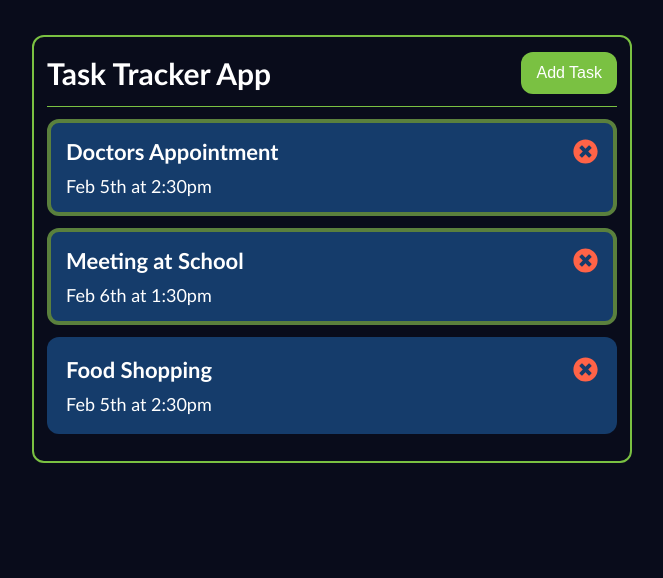
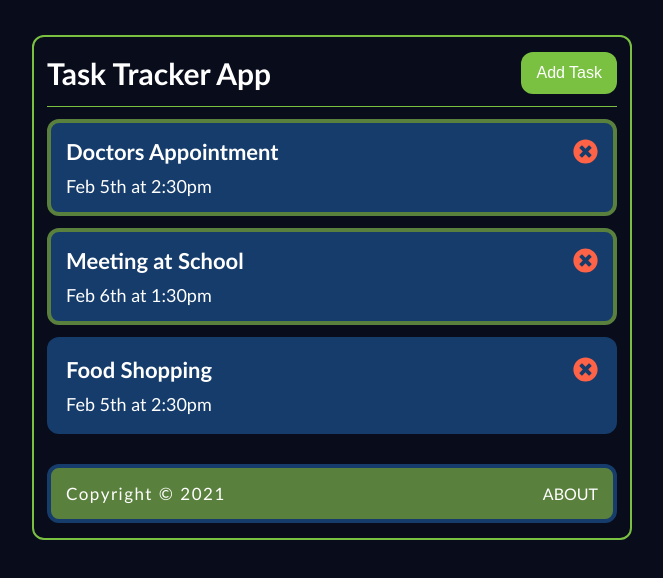
Before and after one commit to Dmytro1991ua/react-task-tracker-app, a React (Create React App) app: page /#/ in a window 1280 px wide. Shown: the top 578 px of the page, without its empty margins (308-971 px from the left). Built offline with nearby package versions, Linux system fonts and the light colour scheme.

Commit message:
added Footer and About components and react router to conne t Footer with an About component

```diff
--- a/package.json
+++ b/package.json
@@ -10,6 +10,7 @@
     "react": "^17.0.1",
     "react-dom": "^17.0.1",
     "react-icons": "^4.1.0",
+    "react-router-dom": "^5.2.0",
     "react-scripts": "4.0.1",
     "web-vitals": "^0.2.4"
   },
--- a/public/index.html
+++ b/public/index.html
@@ -2,14 +2,12 @@
 <html lang="en">
   <head>
     <meta charset="utf-8" />
-    <link rel="icon" href="%PUBLIC_URL%/favicon.ico" />
     <meta name="viewport" content="width=device-width, initial-scale=1" />
     <meta name="theme-color" content="#000000" />
     <meta
       name="description"
       content="Web site created using create-react-app"
     />
-    <link rel="apple-touch-icon" href="%PUBLIC_URL%/logo192.png" />
     <link rel="manifest" href="%PUBLIC_URL%/manifest.json" />
     <title>React Task Tracker App</title>
   </head>
--- a/src/App.js
+++ b/src/App.js
@@ -1,64 +1,93 @@
-import styles from './App.module.css';
-import Header from './components/Header/Header';
-import { useState } from 'react'
-import Tasks from './components/Tasks/Tasks';
-import AddTaskForm from './components/AddTaskForm/AddTaskForm';
+import styles from "./App.module.css";
+import Header from "./components/Header/Header";
+import { useState } from "react";
+import Tasks from "./components/Tasks/Tasks";
+import AddTaskForm from "./components/AddTaskForm/AddTaskForm";
+import Footer from "./components/Footer/Footer";
+import { HashRouter as Router, Route } from "react-router-dom";
+import About from "./components/About/About";
 
 function App() {
-  const [tasks, setTasks] = useState(([
+  const [tasks, setTasks] = useState([
     {
       id: 1,
-      text: 'Doctors Appointment',
-      date: 'Feb 5th at 2:30pm',
-      reminder: true
+      text: "Doctors Appointment",
+      date: "Feb 5th at 2:30pm",
+      reminder: true,
     },
     {
       id: 2,
-      text: 'Meeting at School',
-      date: 'Feb 6th at 1:30pm',
-      reminder: true
+      text: "Meeting at School",
+      date: "Feb 6th at 1:30pm",
+      reminder: true,
     },
     {
       id: 3,
-      text: 'Food Shopping',
-      date: 'Feb 5th at 2:30pm',
-      reminder: false
+      text: "Food Shopping",
+      date: "Feb 5th at 2:30pm",
+      reminder: false,
     },
-  ]))
+  ]);
 
   const [showAddedTask, setShowAddedTask] = useState(false);
 
   const handleClick = () => setShowAddedTask(!showAddedTask);
 
-  const addTask = (task) => { // task === object
+  const addTask = (task) => {
+    // task === object
     // set a random id
     const id = Math.floor(Math.random() * 10000);
-    const newTask = { id, ...task }
-    setTasks([...tasks, newTask])
+    const newTask = { id, ...task };
+    setTasks([...tasks, newTask]);
   };
 
   const deleteTask = (id) => {
-    setTasks(tasks.filter(task => task.id !== id));
+    setTasks(tasks.filter((task) => task.id !== id));
   };
 
   // toggle task reminder on click
   const toggleTaskReminder = (id) => {
-    setTasks(tasks.map(task =>
-      task.id === id ? { ...task, reminder: !task.reminder } : task));
+    setTasks(
+      tasks.map((task) =>
+        task.id === id ? { ...task, reminder: !task.reminder } : task
+      )
+    );
   };
 
   return (
+    <Router>
       <div className={styles.wrapper}>
-      <section className={styles['task-tracker']}>
+        <section className={styles["task-tracker"]}>
           <div className={styles.container}>
             <div className={styles["task-tracker-body"]}>
               <Header onClick={handleClick} showAddedTask={showAddedTask} />
+              <Route
+                path="/"
+                exact
+                render={() => (
+                  <>
                     {showAddedTask && <AddTaskForm addTask={addTask} />}
-            {tasks.length > 0 ? <Tasks tasks={tasks} setTasks={setTasks} deleteTask={deleteTask} onToggle={toggleTaskReminder} /> : "No tasks to show"}
+                    {tasks.length > 0 ? (
+                      <Tasks
+                        tasks={tasks}
+                        setTasks={setTasks}
+                        deleteTask={deleteTask}
+                        onToggle={toggleTaskReminder}
+                      />
+                    ) : (
+                      "No tasks to show"
+                    )}
+                  </>
+                )}
+              />
+
+              <Route path="/about" component={About} />
+              <Footer />
             </div>
           </div>
         </section>
       </div>
+    </Router>
   );
 }
 
--- /dev/null
+++ b/src/components/About/About.js
@@ -0,0 +1,20 @@
+import React from "react";
+import styles from "./About.module.css";
+import { Link } from "react-router-dom";
+
+const About = () => {
+  return (
+    <div className={styles.about}>
+      <p className={styles.info}>
+        Task Tracker App is quite useful and efficient for those who would like
+        to keep abreast with their busy daily life by adding new, sometimes
+        elaborate tasks and be able to not forget them
+      </p>
+      <Link to="/" className={styles.link}>
+        Go Back
+      </Link>
+    </div>
+  );
+};
+
+export default About;
--- /dev/null
+++ b/src/components/About/About.module.css
@@ -0,0 +1,23 @@
+.about {
+  padding: 1.5rem;
+  margin-top: 1.5rem;
+  background-color: #5a803d;
+  border: 4px solid #153c6b;
+}
+.info {
+   margin-bottom: 1.2rem;
+   font-size: 1.7rem;
+   line-height: 1.3;
+}
+.link {
+   display: inline-block;
+   padding: 1.2rem 1.8rem;
+   background-color: #153c6b;
+   border-radius: 1.2rem;
+   color: #ffffff;
+   text-transform: uppercase;
+   transition: all .3s ease-in-out;
+}
+.link:hover {
+   background-color:  #090c1b;
+}
--- /dev/null
+++ b/src/components/Footer/Footer.js
@@ -0,0 +1,14 @@
+import React from 'react'
+import styles from './Footer.module.css'
+import { Link } from "react-router-dom";
+
+const Footer = () => {
+   return (
+     <footer className={styles.footer}>
+         <p className={styles.copyright}>Copyright &copy; 2021</p>
+         <Link className={styles.link} to="/about">About</Link>
+     </footer>
+   );
+}
+
+export default Footer
--- /dev/null
+++ b/src/components/Footer/Footer.module.css
@@ -0,0 +1,26 @@
+.footer {
+  padding: 1.5rem;
+  background-color: #5a803d;
+  border: 4px solid #153c6b;
+  border-radius: 1.2rem;
+  display: flex;
+  justify-content: space-between;
+  align-items: center;
+  color: #ffffff;
+  margin-top: 3rem;
+}
+.copyright {
+   letter-spacing: .15rem;
+   font-size: 1.7rem;
+}
+.link {
+  display: inline-block;
+  color: #ffffff;
+  cursor: pointer;
+  transition: all .3s ease-in-out;
+  text-transform: uppercase;
+}
+
+.link:hover {
+   color: #000000;
+}
--- a/src/components/Header/Header.js
+++ b/src/components/Header/Header.js
@@ -1,16 +1,25 @@
-import React from 'react'
-import Button from '../Button/Button'
-import styles from './Header.module.css'
+import React from "react";
+import { useLocation } from "react-router-dom";
+import Button from "../Button/Button";
+import styles from "./Header.module.css";
 
 const Header = ({ onClick, showAddedTask }) => {
-   return (
-      <header className={styles.header}>
-         <div className={styles['header-body']}>
-            <h1 className={styles.title}>Task Tracker App</h1>
-            <Button color={showAddedTask ? "#ff6347" : "#7ac142"} text={showAddedTask ? "Close" : "Add Task"} onClick={onClick} />
-         </div>
-      </header>
-   )
-}
+  //get a location object that represents the current URL
+  const location = useLocation();
+  return (
+    <header className={styles.header}>
+      <div className={styles["header-body"]}>
+        <h1 className={styles.title}>Task Tracker App</h1>
+        {location.pathname === "/" && (
+          <Button
+            color={showAddedTask ? "#ff6347" : "#7ac142"}
+            text={showAddedTask ? "Close" : "Add Task"}
+            onClick={onClick}
+          />
+        )}
+      </div>
+    </header>
+  );
+};
 
-export default Header
+export default Header;
```
Also changed, not shown: src/components/AddTaskForm/AddTaskForm.js (+44 -14 lines), src/components/Button/Button.js (+13 -9 lines), src/components/Task/Task.js (+16 -8 lines), src/components/Tasks/Tasks.js (+15 -12 lines), 2 other files (tests, documents, lock files or other folders). Lines whose indentation alone changed are shown as unchanged.
